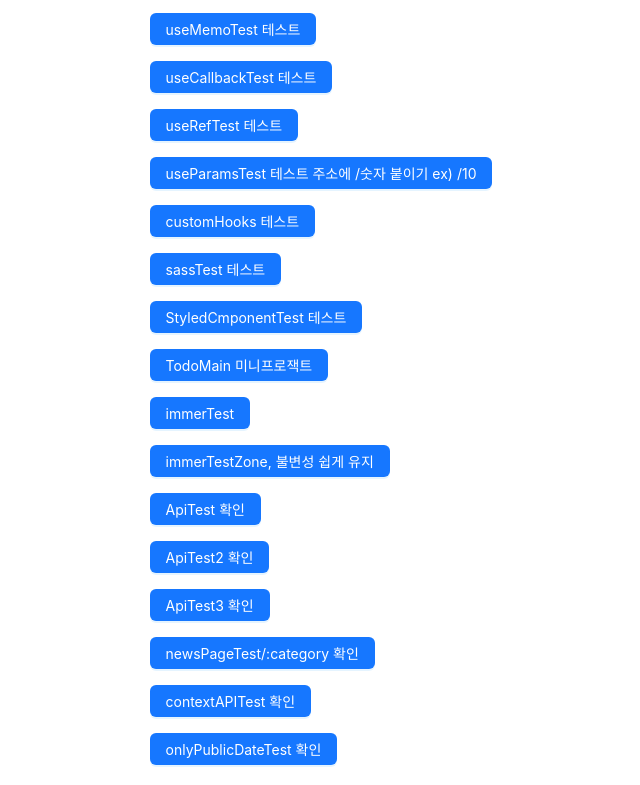
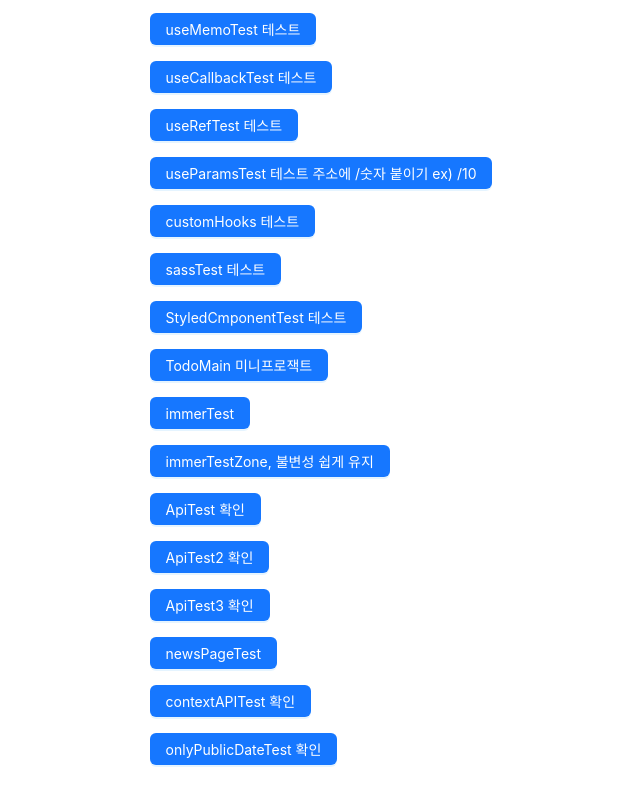
Before and after one commit to freedomseok8047/TestProdReact, a React (Create React App) app: page / in a window 1280 px wide. Shown: the part 671-1456 px from the top of the page, without its empty margins (329-969 px from the left). Built offline with nearby package versions, Linux system fonts and the light colour scheme; a web font is replaced by a local one.

Commit message:
모듈 확인 및 수정7

```diff
--- a/src/component/Main.js
+++ b/src/component/Main.js
@@ -317,7 +317,7 @@ const Main = () => {
               navigate("/newsPageTest/all");
             }}
           >
-            newsPageTest/:category 확인
+            newsPageTest
           </Button>
 
           <br />
```
